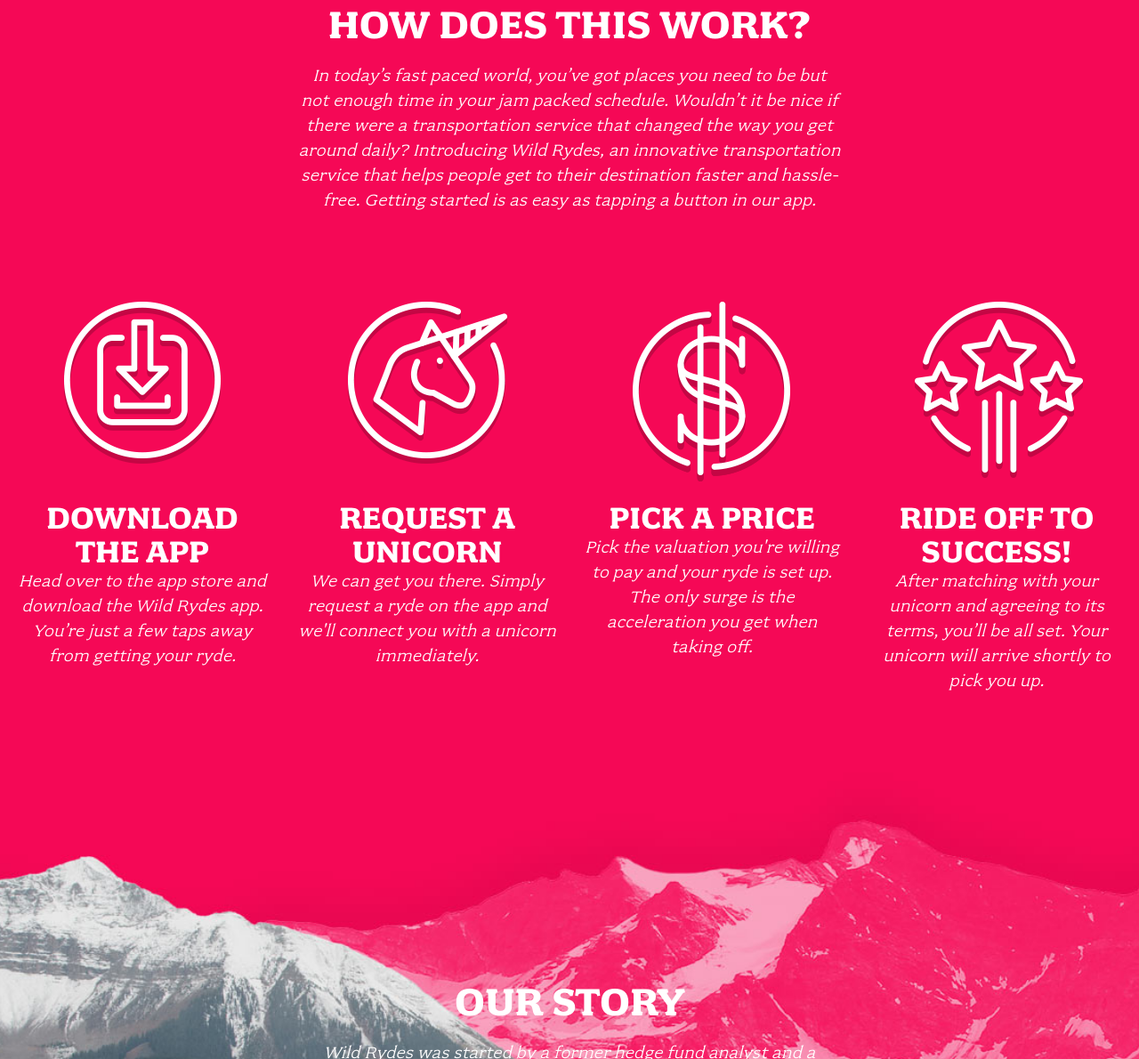
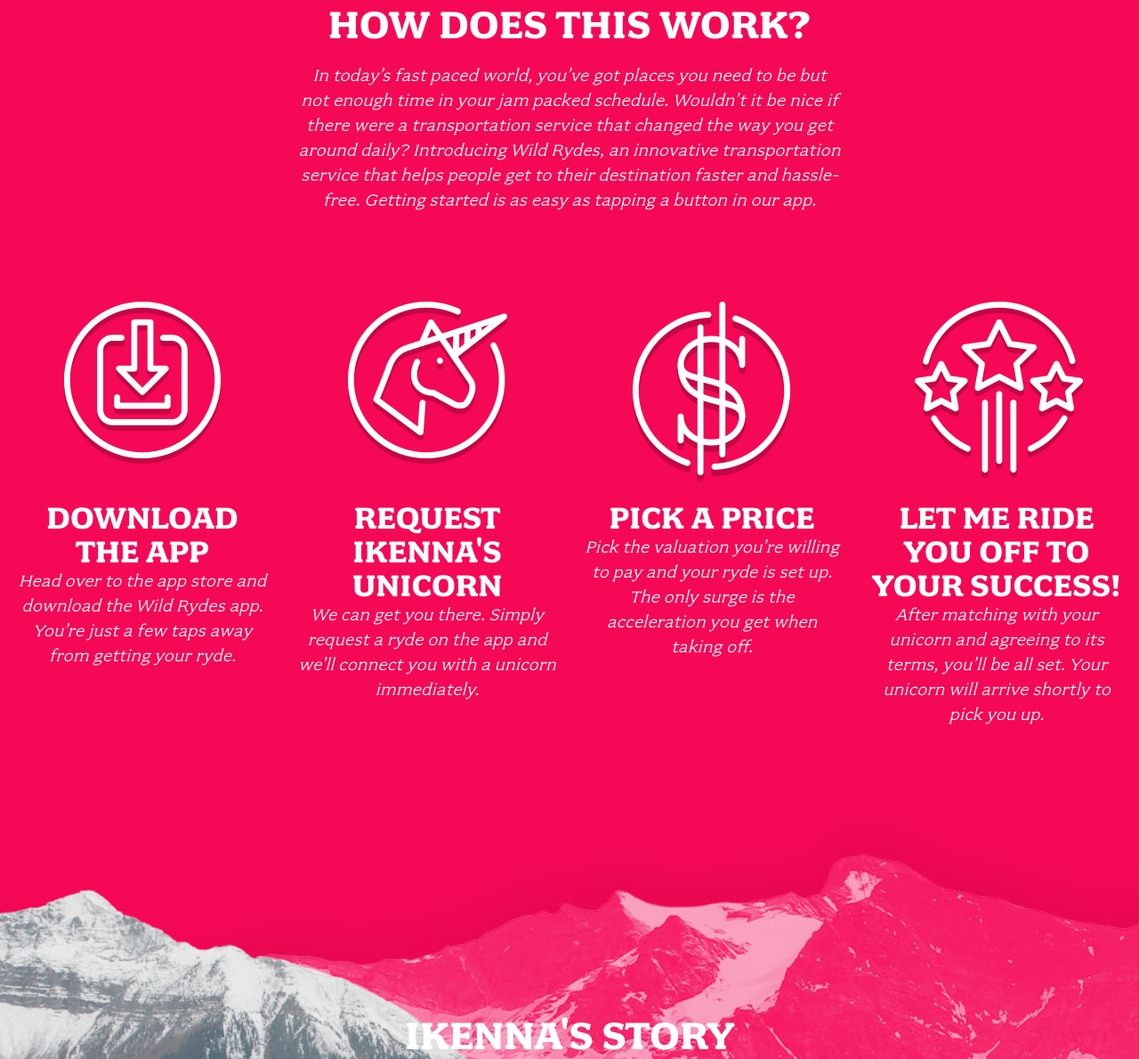
Before and after one commit to aguoko/aws_perverless_project, a plain HTML site: page index.html in a window 1280 px wide. Shown: the part 1025-2215 px from the top of the page at 89% size. Drawn offline with Linux system fonts and the light colour scheme.

Commit message:
update index.html

```diff
--- a/index.html
+++ b/index.html
@@ -4,7 +4,7 @@
   <meta charset="utf-8">
   <meta name="description" content="">
   <meta name="viewport" content="width=device-width, initial-scale=1">
-  <title>Wild Rydes</title>
+  <title>Ikenna's Wild Rydes</title>
 
   <link rel="stylesheet" href="css/font.css">
   <link rel="stylesheet" href="css/main.css">
@@ -14,7 +14,7 @@
 <body class="page-home">
 
   <header class="site-header">
-    <h1 class="title">Wild Rydes</h1>
+    <h1 class="title">Ikenna's Wild Rydes</h1>
     <nav class="site-nav">
       <ul>
         <li><a href="index.html">Home</a></li>
@@ -46,7 +46,7 @@
 
       <div class="column">
         <div class="home-about-block">
-          <h3 class="title icon-unicorn">Request A Unicorn</h3>
+          <h3 class="title icon-unicorn">Request Ikenna's Unicorn</h3>
           <p class="content">We can get you there. Simply request a ryde on the app and we'll connect you with a unicorn immediately.</p>
         </div>
       </div>
@@ -60,7 +60,7 @@
 
       <div class="column">
         <div class="home-about-block">
-          <h3 class="title icon-success">Ride Off To Success!</h3>
+          <h3 class="title icon-success">Let Me Ride You Off To Your Success!</h3>
           <p class="content">After matching with your unicorn and agreeing to its terms, you’ll be all set. Your unicorn will arrive shortly to pick you up.</p>
         </div>
       </div>
@@ -69,7 +69,7 @@
 
   <section class="home-story">
     <div class="row column large-9 xlarge-6 xxlarge-4">
-      <h2 class="section-title">Our Story</h2>
+      <h2 class="section-title">Ikenna's Story</h2>
       <p class="content">
         Wild Rydes was started by a former hedge fund analyst and a software developer. The two long-time friends happened upon the Wild Rydes idea after attending a silent yoga retreat in Nevada. After gazing upon the majestic herds of unicorns prancing across a surreal Nevada sunset, they witnessed firsthand the poverty and unemployment endemic to that once proud race. Whether it was modern society’s reliance on science over magic or not, we’ll never know the cause of their Ozymandian downfall and fade to obscurity. Moved by empathy, romance, and free enterprise, they saw an opportunity to marry society’s demand for faster, more flexible transportation to underutilized beasts of labor through an on-demand market making transportation app. Using the founders’ respective expertise in animal husbandry and software engineering, Wild Rydes was formed and has since raised untold amounts of venture capital. Today, Wild Rydes has thousands of unicorns in its network fulfilling hundreds of rydes each day.
       </p>
```
